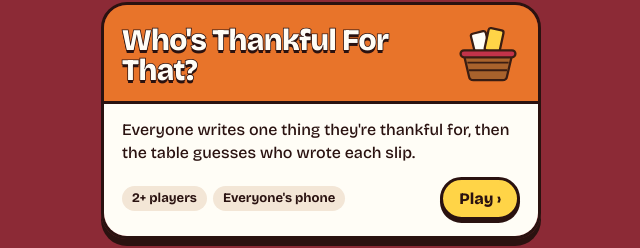
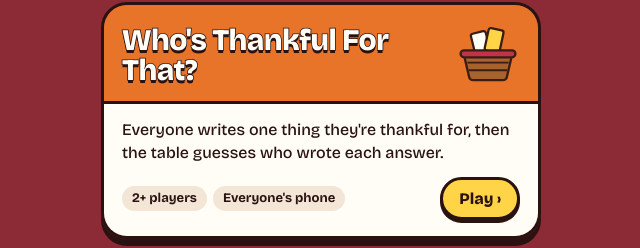
Before and after one commit to MBurleson33/games, a plain HTML site: page index.html in a window 1280 px wide. Shown: the part 393-641 px from the top of the page, 319-959 px from the left. Drawn offline with nearby package versions, Linux system fonts and the light colour scheme.

Commit message:
Call them answers instead of slips
Co-Authored-By: Claude Opus 5.5 <noreply@anthropic.com>
Claude-Session: https://claude.ai/code/session_019EJvb86wNSFAiyBU6UiAxT

```diff
--- a/index.html
+++ b/index.html
@@ -83,7 +83,7 @@ h1{margin:0;font-weight:800;line-height:1;letter-spacing:-.02em;color:var(--pape
       <svg viewBox="0 0 84 84" aria-hidden="true" style="width:64px;height:64px"><g stroke="#3a1d12" stroke-width="3" stroke-linejoin="round"><rect x="22" y="12" width="20" height="28" rx="3" fill="#fffdf6" transform="rotate(-14 32 26)"/><rect x="40" y="8" width="20" height="30" rx="3" fill="#ffd447" transform="rotate(12 50 23)"/><path d="M10 40h64l-7 30a6 6 0 0 1-6 5H23a6 6 0 0 1-6-5z" fill="#a8622c"/><path d="M15 52h54M17 62h50" fill="none" stroke-width="2.5"/><rect x="6" y="36" width="72" height="9" rx="4.5" fill="#c2334a"/></g></svg>
     </div>
     <div class="info">
-      <p>Everyone writes one thing they're thankful for, then the table guesses who wrote each slip.</p>
+      <p>Everyone writes one thing they're thankful for, then the table guesses who wrote each answer.</p>
       <div class="row"><div class="tags"><span>2+ players</span><span>Everyone's phone</span></div><span class="play">Play ›</span></div>
     </div>
   </a>
```
